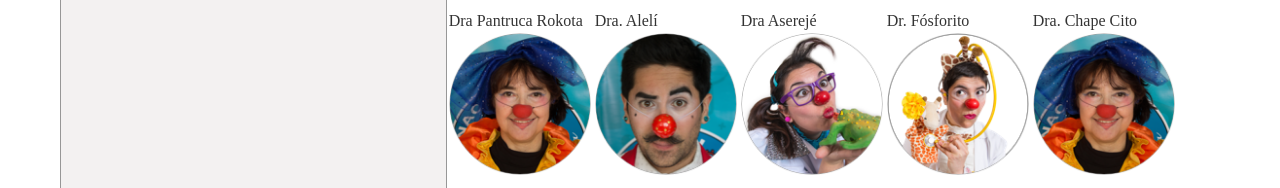
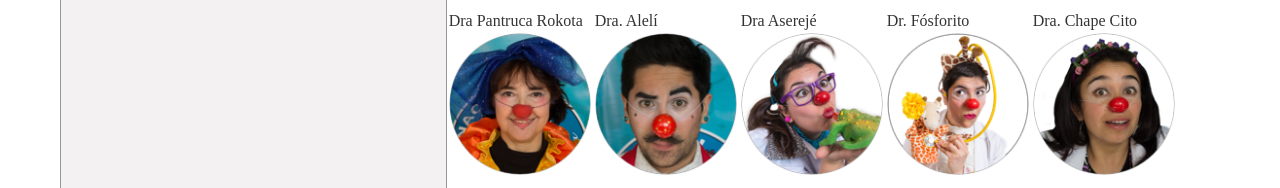
Before and after one commit to Eadancel/sanaclown, a Gatsby site: page / in a window 1280 px wide. Shown: the part 2673-2861 px from the top of the page. Built offline with nearby package versions, Linux system fonts and the light colour scheme; Gatsby itself is replaced by a stand-in of ours; some packages are replaced by stand-ins of ours; a web font is replaced by a local one.

Commit message:
Update Doctores “kessia”

```diff
--- a/doctores/kessia.md
+++ b/doctores/kessia.md
@@ -2,7 +2,7 @@
 path: Kessia
 layout: doctor
 nombre: Dra. Kessita
-thumbnail: /assets/monho.png
+thumbnail: /assets/kessita.png
 ---
 **Nombre**: Kessia andrea Guerra Manguein
 
```
